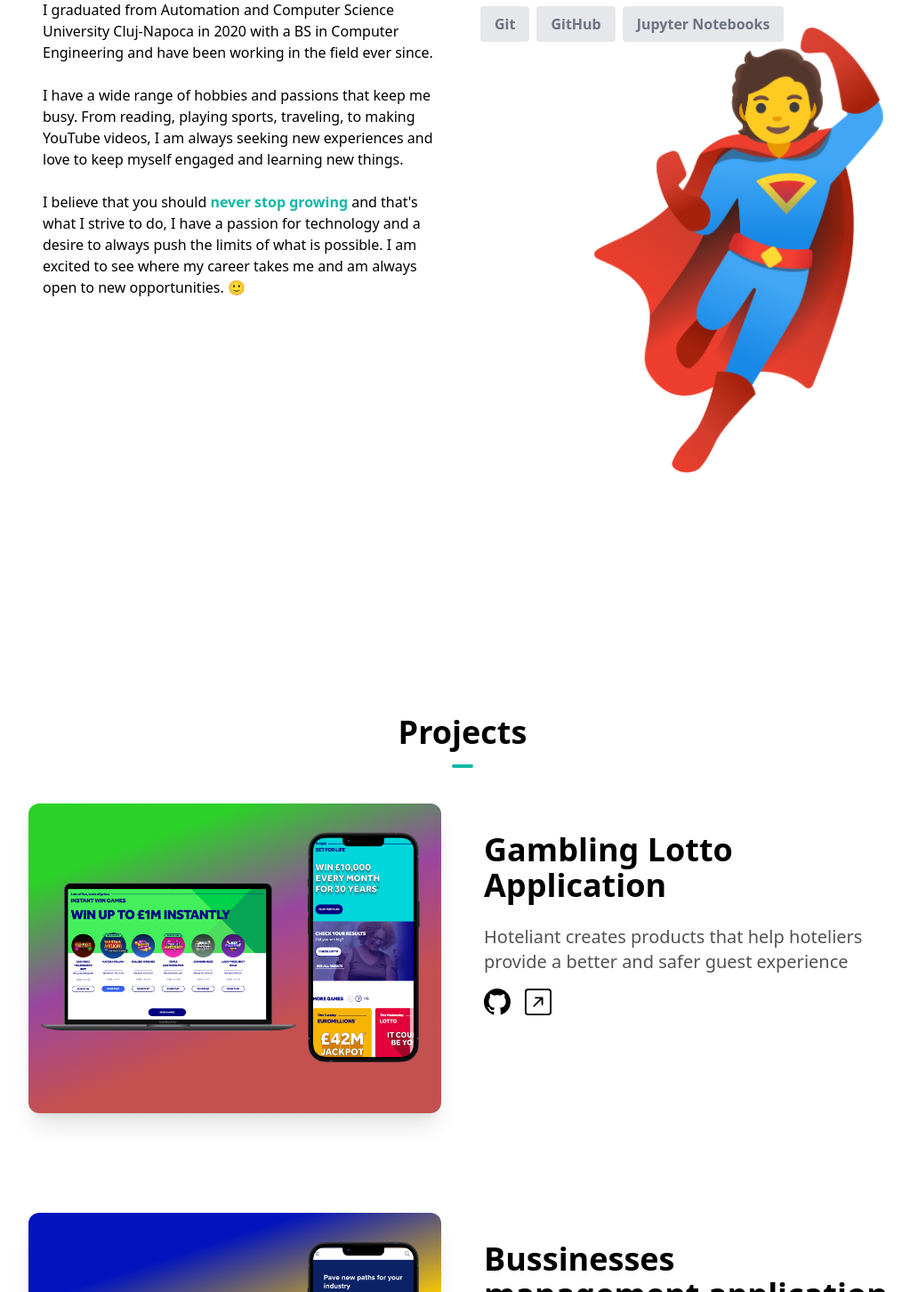
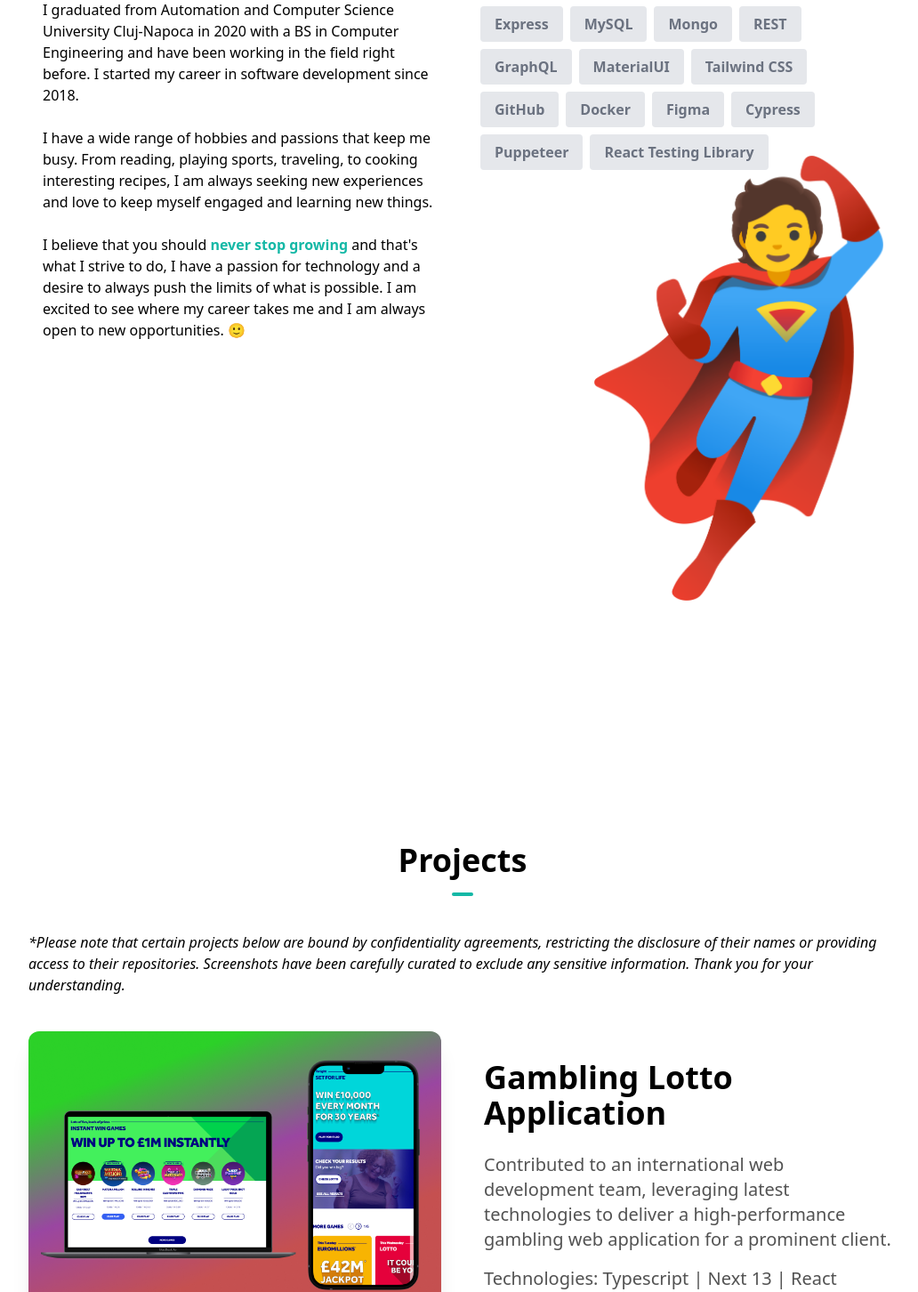
Before and after one commit to vrazvanpasca/portfolio, a Next.js app: page / in a window 1280 px wide. Shown: the part 1178-2630 px from the top of the page at 89% size, without its empty margins (120-1152 px from the left). Built offline with nearby package versions, Linux system fonts and the light colour scheme.

Commit message:
Update bio and projects description

```diff
--- a/components/AboutSection.tsx
+++ b/components/AboutSection.tsx
@@ -2,17 +2,27 @@
 import Image from 'next/image';
 
 const skills = [
+  { skill: 'JavaScript' },
+  { skill: 'TypeScript' },
   { skill: 'HTML' },
   { skill: 'CSS' },
-  { skill: 'JavaScript' },
-  { skill: 'TypeScript' },
-  { skill: 'Python' },
   { skill: 'React' },
+  { skill: 'React Native' },
   { skill: 'Next.js' },
+  { skill: 'NodeJS' },
+  { skill: 'Express' },
+  { skill: 'MySQL' },
+  { skill: 'Mongo' },
+  { skill: 'REST' },
+  { skill: 'GraphQL' },
+  { skill: 'MaterialUI' },
   { skill: 'Tailwind CSS' },
-  { skill: 'Git' },
   { skill: 'GitHub' },
-  { skill: 'Jupyter Notebooks' },
+  { skill: 'Docker' },
+  { skill: 'Figma' },
+  { skill: 'Cypress' },
+  { skill: 'Puppeteer' },
+  { skill: 'React Testing Library' },
 ];
 
 const AboutSection = () => {
@@ -40,14 +50,15 @@
             <p>
               I graduated from Automation and Computer Science University
               Cluj-Napoca in 2020 with a BS in Computer Engineering and have
-              been working in the field ever since.
+              been working in the field right before. I started my career in
+              software development since 2018.
             </p>
             <br />
             <p>
               I have a wide range of hobbies and passions that keep me busy.
-              From reading, playing sports, traveling, to making YouTube videos,
-              I am always seeking new experiences and love to keep myself
-              engaged and learning new things.
+              From reading, playing sports, traveling, to cooking interesting
+              recipes, I am always seeking new experiences and love to keep
+              myself engaged and learning new things.
             </p>
             <br />
             <p>
@@ -57,7 +68,7 @@
               </span>{' '}
               and that&#39;s what I strive to do, I have a passion for
               technology and a desire to always push the limits of what is
-              possible. I am excited to see where my career takes me and am
+              possible. I am excited to see where my career takes me and I am
               always open to new opportunities. 🙂
             </p>
           </div>
--- a/components/Footer.tsx
+++ b/components/Footer.tsx
@@ -27,32 +27,11 @@
             />
           </a>
           <a
-            href="https://twitter.com/hqasmei"
-            rel="noreferrer"
-            target="_blank"
-          >
-            <AiOutlineTwitter
-              className="hover:-translate-y-1 transition-transform cursor-pointer text-neutral-500 dark:text-neutral-100"
-              size={30}
-            />
-          </a>
-
-          <a
             href="https://www.linkedin.com/in/razvanpasca/"
             rel="noreferrer"
             target="_blank"
           >
             <AiOutlineLinkedin
-              className="hover:-translate-y-1 transition-transform cursor-pointer text-neutral-500 dark:text-neutral-100"
-              size={30}
-            />
-          </a>
-          <a
-            href="https://www.youtube.com/channel/UCQBMkSDgbxDb8usMeXmOZyA"
-            rel="noreferrer"
-            target="_blank"
-          >
-            <AiOutlineYoutube
               className="hover:-translate-y-1 transition-transform cursor-pointer text-neutral-500 dark:text-neutral-100"
               size={30}
             />
--- a/components/ProjectsSection.tsx
+++ b/components/ProjectsSection.tsx
@@ -8,41 +8,45 @@
   {
     name: 'Gambling Lotto Application',
     description:
-      'Hoteliant creates products that help hoteliers provide a better and safer guest experience',
+      'Contributed to an international web development team, leveraging latest technologies to deliver a high-performance gambling web application for a prominent client.',
+    technologies: 'Typescript | Next 13 | React Testing Library | SCSS',
     image: '/lotto.png',
-    github: 'https://github.com/hqasmei/thankful-thoughts',
-    link: 'https://hoteliant.com/',
+    github: 'https://github.com/vrazvanpasca',
   },
   {
     name: 'Bussinesses management application',
     description:
-      'Hoteliant creates products that help hoteliers provide a better and safer guest experience',
+      'Developed and deployed a game-changing web app for global enterprises, providing essential utilities and tools; boosted operational efficiency by automating key processes and saving an average of 200 hours per month.',
+    technologies:
+      'Typescript | React | React-Router | Cypress | React Testing Library | Docker | TILT ',
     image: '/anaplan.png',
-    github: 'https://github.com/hqasmei/thankful-thoughts',
-    link: 'https://hoteliant.com/',
+    github: 'https://github.com/vrazvanpasca',
   },
   {
     name: 'Legacy app',
     description:
-      'Hoteliant creates products that help hoteliers provide a better and safer guest experience',
+      'Contributed to developing an application for securely storing digital data and thoughts, unlockable only by designated heirs, ensuring a lasting legacy.',
+    technologies: 'Next.js | Javascript | Material UI | Github',
     image: '/cloudoflegacy.png',
-    github: 'https://github.com/hqasmei/thankful-thoughts',
-    link: 'https://hoteliant.com/',
+    github: 'https://github.com/vrazvanpasca',
+    link: 'https://cloudoflegacy.com/',
   },
   {
     name: 'Car Documents App',
     description:
-      'Hoteliant creates products that help hoteliers provide a better and safer guest experience',
+      'Contributed to crafting an app tailored for managing essential car documents in Romania. Streamlining the process, it ensures easy access and organization, simplifying the complexities of vehicle-related paperwork.',
+    technologies: 'React Native | Typescript | Expo | SCSS | NestJS',
     image: '/drumbun.png',
-    github: 'https://github.com/hqasmei/thankful-thoughts',
-    link: 'https://hoteliant.com/',
+    github: 'https://github.com/vrazvanpasca',
+    link: 'https://drumbun.ro/',
   },
   {
     name: 'Hoteliant',
     description:
       'Hoteliant creates products that help hoteliers provide a better and safer guest experience',
     image: '/hoteliant.png',
-    github: 'https://github.com/hqasmei/thankful-thoughts',
+    technologies: 'React | Javascript | Material UI',
+    github: 'https://github.com/vrazvanpasca',
     link: 'https://hoteliant.com/',
   },
   {
@@ -50,14 +54,17 @@
     description:
       "Techsylvania Conference in Cluj: Where global tech leaders meet for an annual exploration of cutting-edge innovations in the heart of Romania's tech hub.",
     image: '/techsylvania.png',
-    github: 'https://github.com/hqasmei/katorfamilyphotos',
+    technologies: 'Wordpress | PHP | CSS',
+    github: 'https://github.com/vrazvanpasca',
     link: 'https://techsylvania.com/',
   },
   {
     name: 'Codiax Conference',
-    description: 'PlatoIO is a to do list app that built using the PERN stack.',
+    description:
+      'Contributed to the creation of a dynamic website for a tech conference, providing a seamless platform for information, registration, and engagement. Designed to enhance the attendee experience and showcase cutting-edge content in the world of technology.',
+    technologies: 'Wordpress | PHP | CSS',
     image: '/codiax.png',
-    github: 'https://github.com/hqasmei/platoio',
+    github: 'https://github.com/vrazvanpasca',
     link: 'https://codiax.co/',
   },
 ];
@@ -69,6 +76,12 @@
         Projects
         <hr className="w-6 h-1 mx-auto my-4 bg-teal-500 border-0 rounded"></hr>
       </h1>
+      <p className="text-left text-s italic mb-10">
+        *Please note that certain projects below are bound by confidentiality
+        agreements, restricting the disclosure of their names or providing
+        access to their repositories. Screenshots have been carefully curated to
+        exclude any sensitive information. Thank you for your understanding.
+      </p>
 
       <div className="flex flex-col space-y-28">
         {projects.map((project, idx) => {
@@ -77,7 +90,7 @@
               <SlideUp offset="-300px 0px -300px 0px">
                 <div className="flex flex-col  animate-slideUpCubiBezier animation-delay-2 md:flex-row md:space-x-12">
                   <div className=" md:w-1/2">
-                    <Link href={project.link}>
+                    <Link href={project.link || '/'}>
                       <Image
                         src={project.image}
                         alt=""
@@ -92,19 +105,29 @@
                     <p className="text-xl leading-7 mb-4 text-neutral-600 dark:text-neutral-400">
                       {project.description}
                     </p>
+                    <p className="text-xl leading-7 mb-4 text-neutral-600 dark:text-neutral-400">
+                      <span className="text-decoration-line: underline;">
+                        Technologies:
+                      </span>{' '}
+                      {project.technologies || ''}
+                    </p>
                     <div className="flex flex-row align-bottom space-x-4">
+                      {project.github && (
                         <Link href={project.github} target="_blank">
                           <BsGithub
                             size={30}
                             className="hover:-translate-y-1 transition-transform cursor-pointer"
                           />
                         </Link>
+                      )}
+                      {project.link && (
                         <Link href={project.link} target="_blank">
                           <BsArrowUpRightSquare
                             size={30}
                             className="hover:-translate-y-1 transition-transform cursor-pointer"
                           />
                         </Link>
+                      )}
                     </div>
                   </div>
                 </div>
```
Lines whose indentation alone changed are shown as unchanged.
